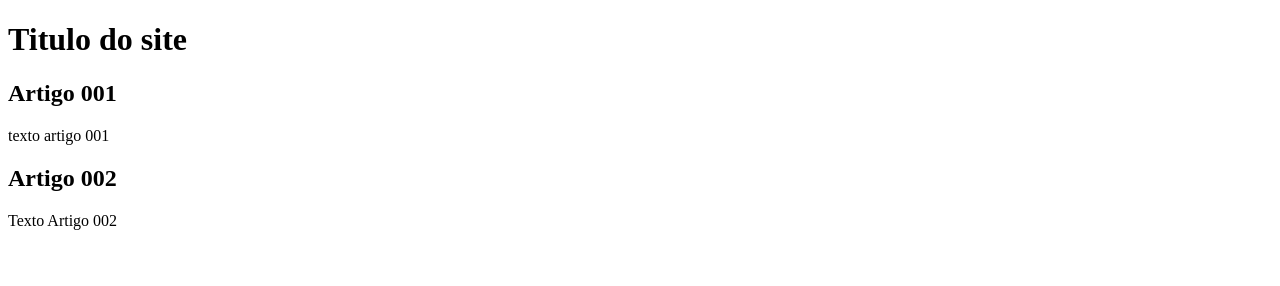
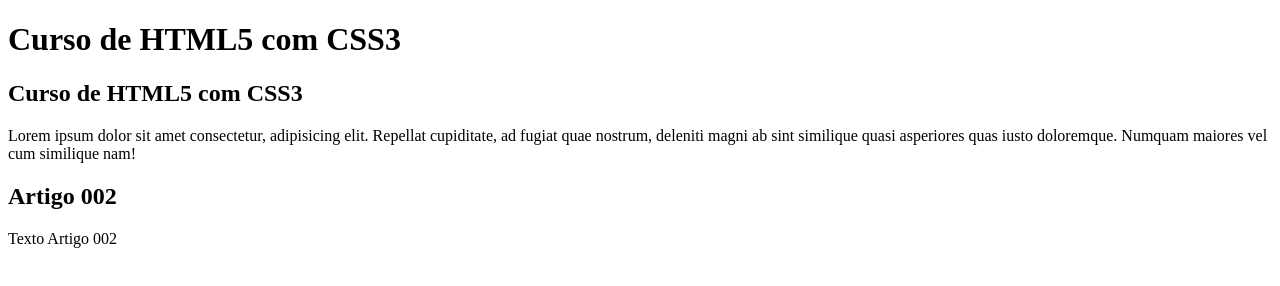
Before and after one commit to Victorbreno505/Projeto-site, a plain HTML site: page index.html in a window 1280 px wide. Drawn offline with Linux system fonts and the light colour scheme.

Commit message:
comecei a escrever o conteúdo

```diff
--- a/index.html
+++ b/index.html
@@ -3,16 +3,16 @@
 <head>
     <meta charset="UTF-8">
     <meta name="viewport" content="width=device-width, initial-scale=1.0">
-    <title>Titulo do site</title>
+    <title>Curso Gratís</title>
 </head>
 <body>
     <main>
         <header>
-            <h1>Titulo do site</h1>
+            <h1>Curso de HTML5 com CSS3</h1>
         </header>
         <article>
-            <h2>Artigo 001</h2>
-            <p>texto artigo 001</p>
+            <h2>Curso de HTML5 com CSS3</h2>
+            <p>Lorem ipsum dolor sit amet consectetur, adipisicing elit. Repellat cupiditate, ad fugiat quae nostrum, deleniti magni ab sint similique quasi asperiores quas iusto doloremque. Numquam maiores vel cum similique nam!</p>
         </article>
         <article>
             <h2>Artigo 002</h2>
```
